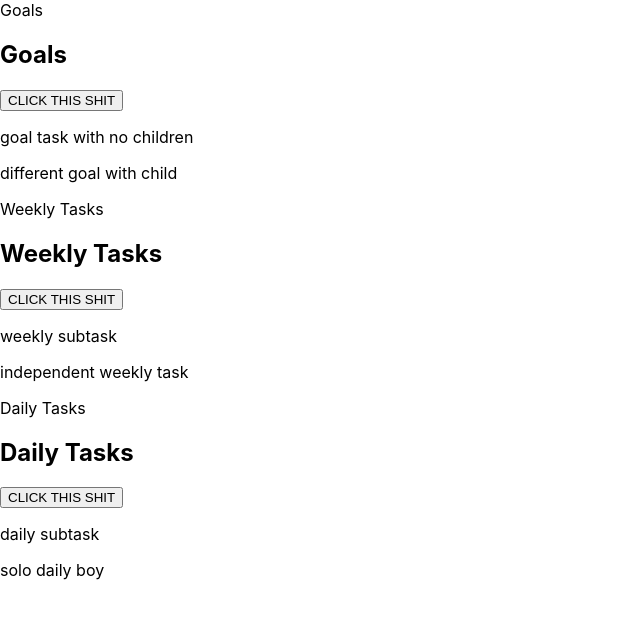
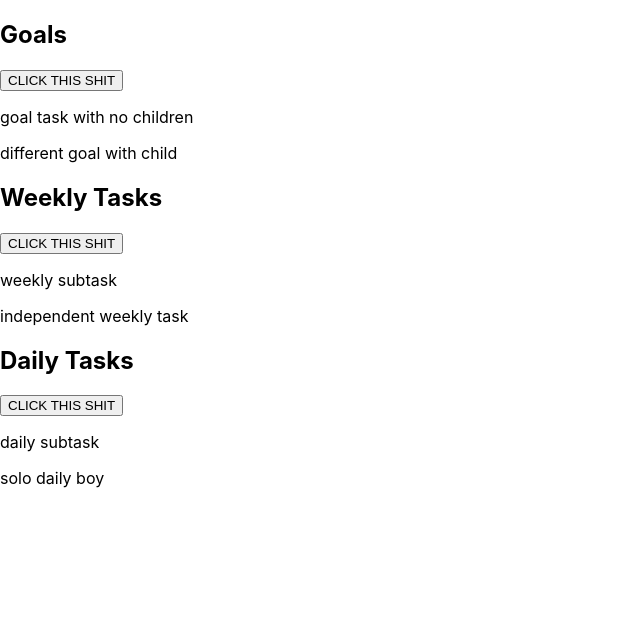
Before and after one commit to AlexJohnKennedy/TrackYourTodos, a React (Create React App) app: page / in a window 1280 px wide. Shown: the top 618 px of the page, without its empty margins (0-640 px from the left). Built offline with nearby package versions, Linux system fonts and the light colour scheme.

Commit message:
more fixes, and correctly wired the click handler callbacks

```diff
--- a/src/reactComponents/ActiveTaskSection.js
+++ b/src/reactComponents/ActiveTaskSection.js
@@ -14,14 +14,18 @@ export class ActiveTaskSection extends Component {
             weekCreationFunc : () => {},
             dayCreationFunc : () => {}
         };
+        this.handleChange = this.handleChange.bind(this)
     }
     componentDidMount() {
         // This is the 'root' component which receives callbacks from the interaction layer, and passes down
         // all of the data views down to the child components.
-        this.activeTaskListAPI = RegisterToActiveTaskListAPI(this.handleChange.bind(this));     // We must make sure the callback is bound to this class.
+        this.activeTaskListAPI = RegisterToActiveTaskListAPI(this.handleChange);     // We must make sure the callback is bound to this class.
 
         // Initialise state of this component
         this.handleChange();
+
+        console.log("Finished mounting");
+        console.log(this.state);
     }
 
     // Update callback. In this design, the entire list will re-populate all tasks upon any change.
@@ -50,15 +54,15 @@ export class ActiveTaskSection extends Component {
             <React.Fragment>
                 <GoalBoard
                 tasks={this.state.goalTaskViews}
-                creationFunction={this.goalCreationFunc}
+                creationFunction={this.state.goalCreationFunc}
                 />
                 <WeeklyBoard
                     tasks={this.state.weekTaskViews}
-                    creationFunction={this.weekCreationFunc}
+                    creationFunction={this.state.weekCreationFunc}
                 />
                 <DailyBoard
                     tasks={this.state.dayTaskViews}
-                    creationFunction={this.dayCreationFunc}
+                    creationFunction={this.state.dayCreationFunc}
                 />
             </React.Fragment>
         );
--- a/src/reactComponents/Board.js
+++ b/src/reactComponents/Board.js
@@ -14,7 +14,7 @@ export class Board extends Component {
         // Everything is wrapped in a 'bubble' thing.
         // The bubble thing has children; for the board, we want a title, an add task button, following by a list of tasks.
         return <React.Fragment key={this.props.category}>
-            <div className="board-title-container"> {this.props.boardTitle}
+            <div className="board-title-container">
                 <h2> {this.props.boardTitle} </h2>
                 <NewTaskButton creationFunction={this.props.creationFunction}/>
             </div>
--- a/src/reactComponents/NewTaskButton.js
+++ b/src/reactComponents/NewTaskButton.js
@@ -3,11 +3,22 @@ import React, { Component } from 'react';
 // the 'Board' component generically represents an active task list.
 // E.g., each of the three main 'lists' are Board components!
 export class NewTaskButton extends Component {
+    constructor(props) {
+        super(props);
+
+        // This binding is necessary to make `this` work in the callback
+        this.handleClick = this.handleClick.bind(this);
+      }
+
     render() {
         return (
-            <button onClick={this.props.creationFunction}>
+            <button onClick={this.handleClick}>
                 CLICK THIS SHIT
             </button>
         );
     }
+
+    handleClick(e) {
+        this.props.creationFunction("NEW TASK WE JUST MADE!");
+    }
 }
```
